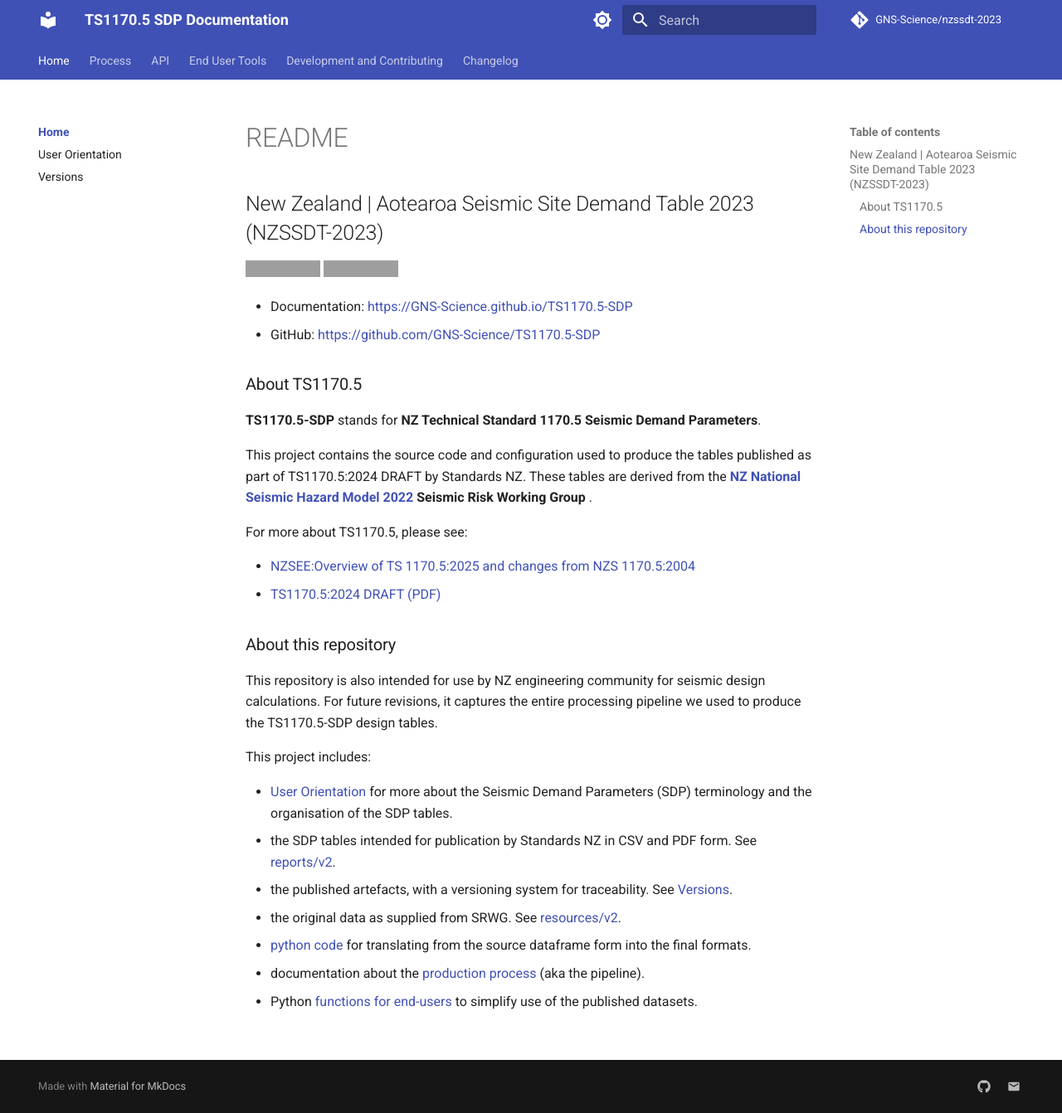
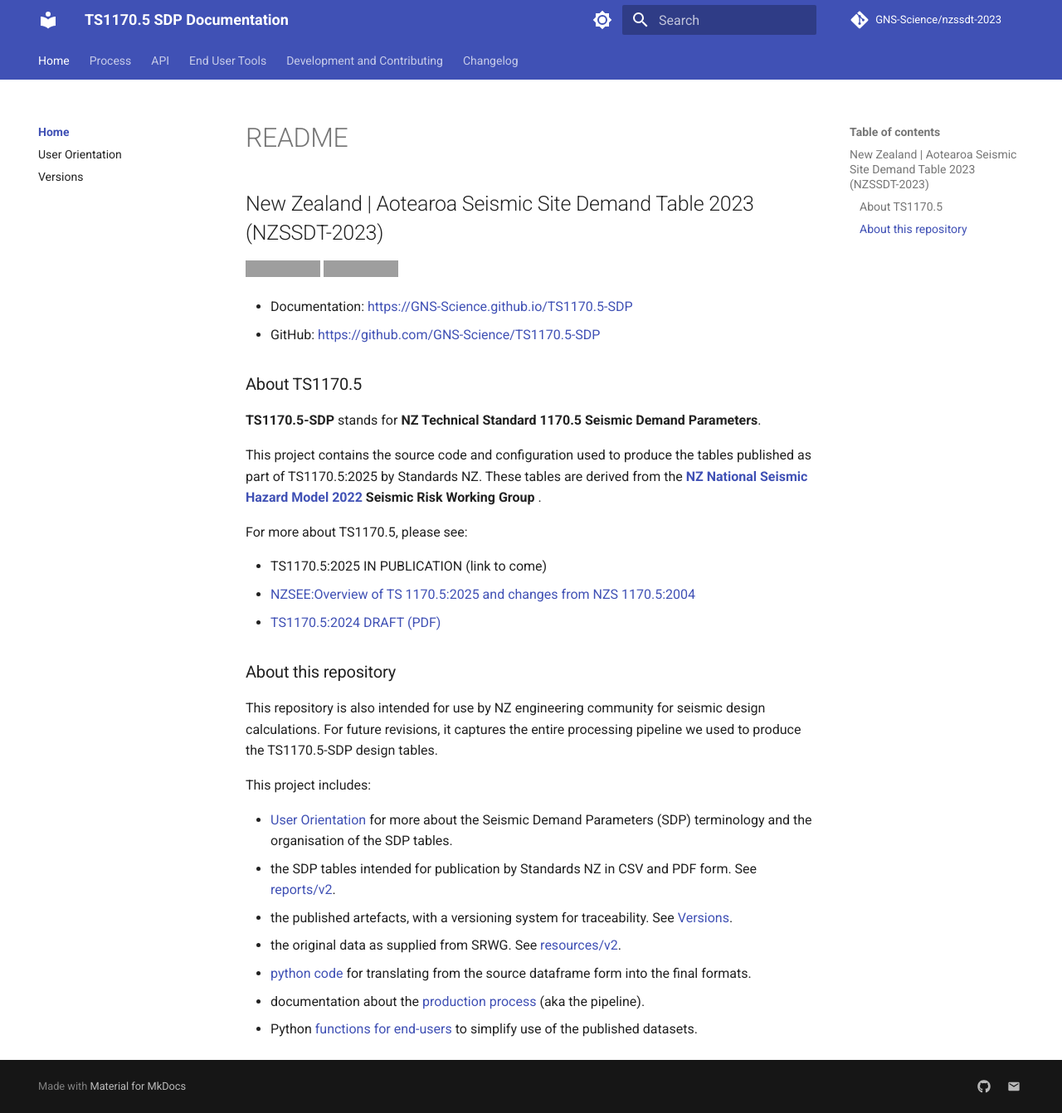
Before and after one commit to GNS-Science/TS1170.5-SDP, an MkDocs documentation site: the page built from docs/index.md, in a window 1280 px wide and 1342 px high. Shown: the whole window at 83% size. Built offline with MkDocs 1.6.1 and Material for MkDocs 9.7.7, drawn with Linux system fonts in a browser that asks for light colours; comment, search, counter and statistics services are not loaded; grey boxes are pictures that could not be loaded.

Commit message:
update language for DRAFT vs final publication

```diff
--- a/README.md
+++ b/README.md
@@ -11,10 +11,11 @@
 **TS1170.5-SDP** stands for **NZ Technical Standard 1170.5 Seismic Demand Parameters**.
 
 This project contains the source code and configuration used to
-produce the tables published as part of TS1170.5:2024 DRAFT by Standards NZ. These tables are derived from the **[NZ National Seismic Hazard Model 2022](https://www.gns.cri.nz/research-projects/national-seismic-hazard-model/)** **Seismic Risk Working Group** .
+produce the tables published as part of TS1170.5:2025 by Standards NZ. These tables are derived from the **[NZ National Seismic Hazard Model 2022](https://www.gns.cri.nz/research-projects/national-seismic-hazard-model/)** **Seismic Risk Working Group** .
 
 For more about TS1170.5, please see:
 
+ - TS1170.5:2025 IN PUBLICATION (link to come)
  - [NZSEE:Overview of TS 1170.5:2025 and changes from NZS 1170.5:2004](https://bulletin.nzsee.org.nz/index.php/bnzsee/article/view/1695)
  - [TS1170.5:2024 DRAFT (PDF)](https://consultations.standards.govt.nz/draft-standards/ts1170-5-public-consultation/user_uploads/20240215-ts-1170.5---public-comment-draft_v2.pdf)
 
```
Also changed, not shown: docs/versions.md (+4 -0 lines).
